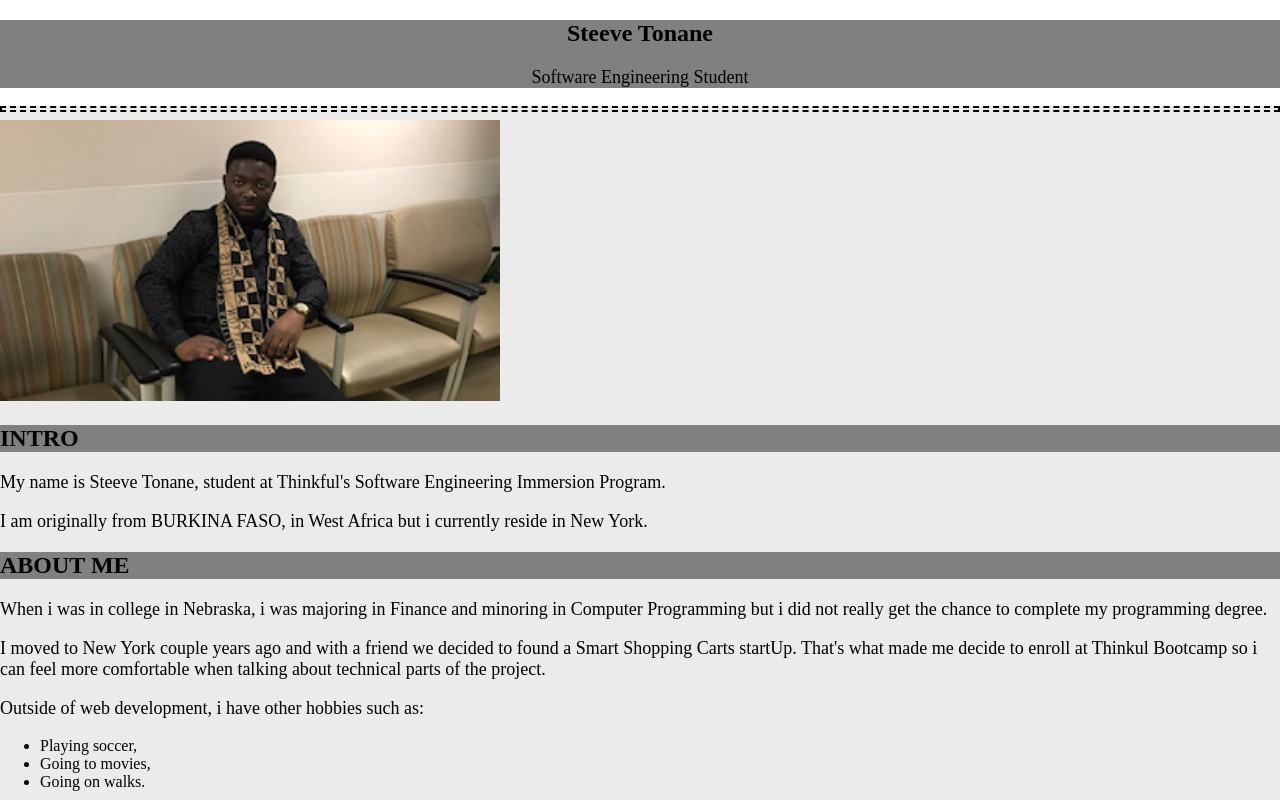
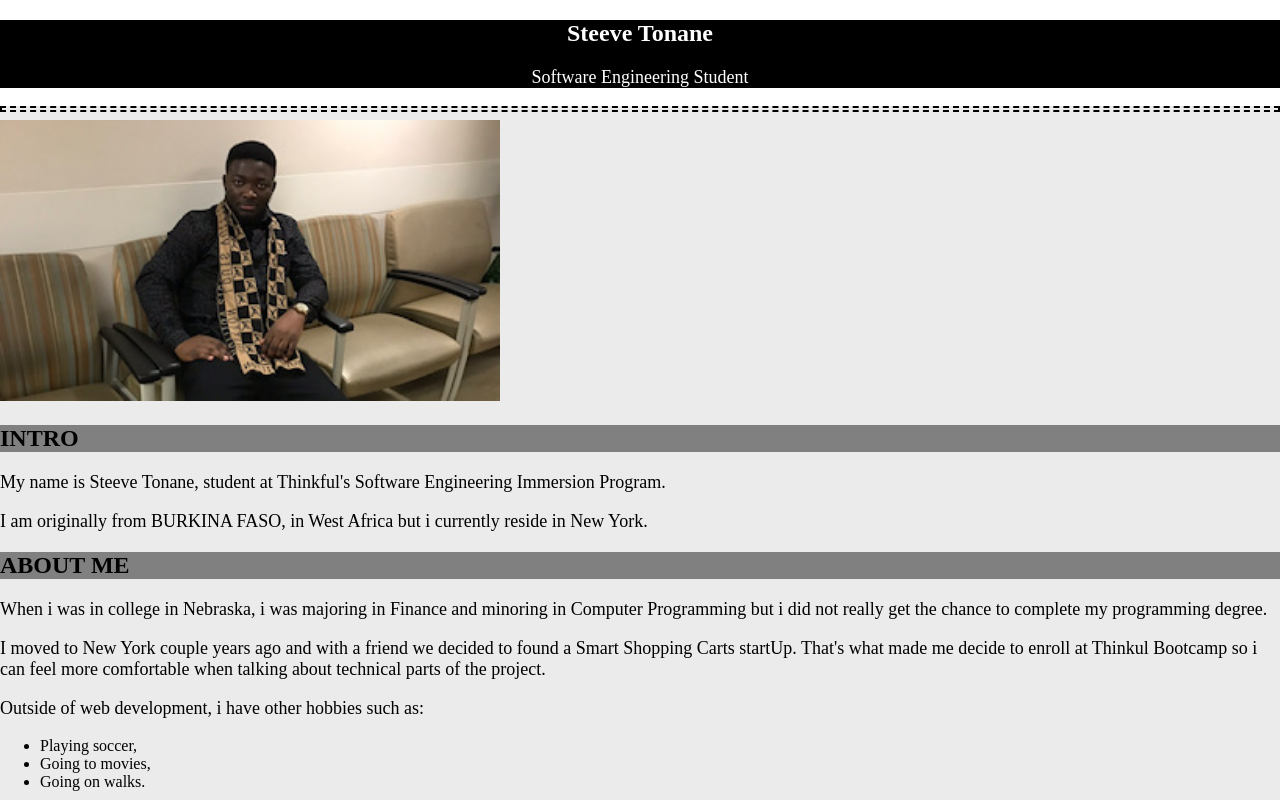
Before and after one commit to dstonane/My-Portfolio, a plain HTML site: page index.html in a window 1280 px wide. Shown: the top 800 px of the page. Drawn offline with Linux system fonts and the light colour scheme; a script that the page names is missing.

Commit message:
Update style.css

```diff
--- a/style.css
+++ b/style.css
@@ -5,9 +5,9 @@ html, body {
 }
 
 header {
-  color: #000000;
+  color: #ffffff;
   text-align: center;
-  background-color: grey;
+  background-color: #000000;
   font-family: "Times New Roman";
 }
 
```
